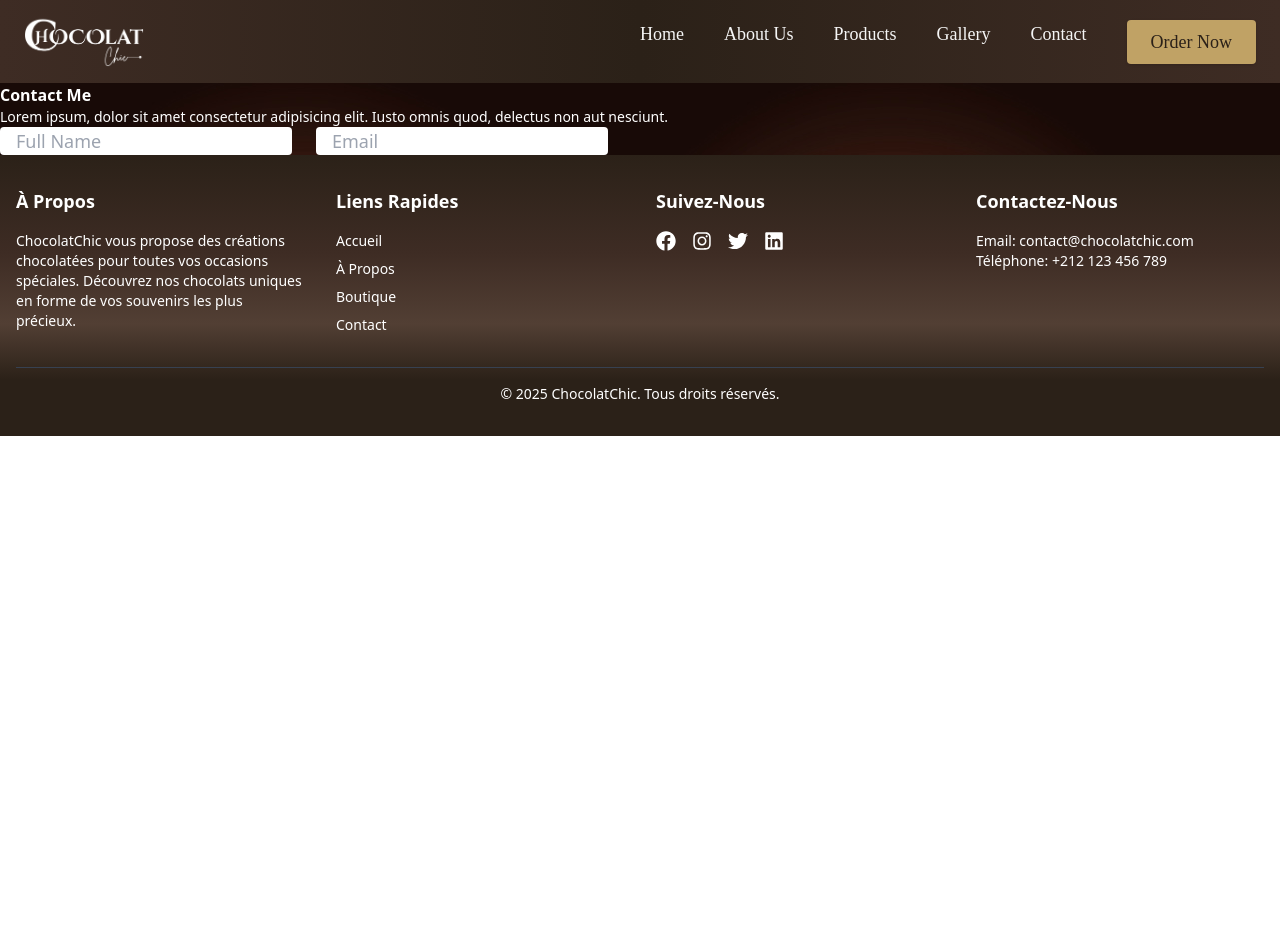
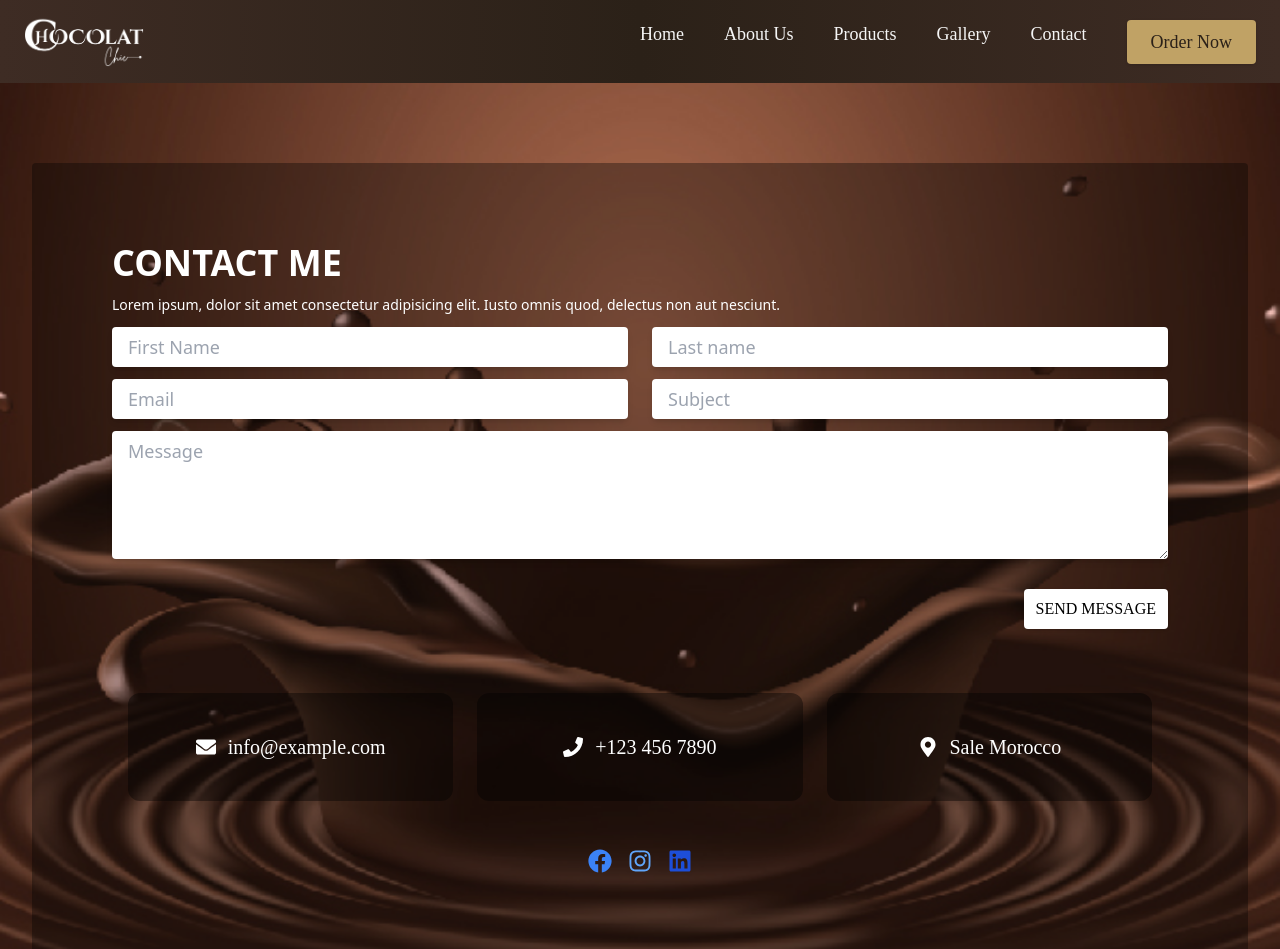
Before and after one commit to SoufianeRefaiCoding/Chocolat_chic, a Next.js app: page /contact in a window 1280 px wide. Shown: the top 949 px of the page. Before the commit the page ends 800 px from the top, so only its background shows below. Built offline with nearby package versions, Linux system fonts and the light colour scheme.

Commit message:
update page contact

```diff
--- a/app/contact/ContactForm.jsx
+++ b/app/contact/ContactForm.jsx
@@ -3,12 +3,33 @@ return(
     <form action="">
         <div className="flex gap-6 my-3">
             <div className="w-1/2">
-            <input type="text" placeholder="Full Name" className="w-full text-lg px-4 py-1.5 rounded shadow-md outline-none" />
+            <input type="text" placeholder="First Name" className="w-full text-lg px-4 py-1.5 rounded shadow-md outline-none" />
             </div>
             <div className="w-1/2">
-            <input type="text" placeholder="Email" className="w-full text-lg px-4 py-1.5 rounded shadow-md outline-none" />
+            <input type="text" placeholder="Last name" className="w-full text-lg px-4 py-1.5 rounded shadow-md outline-none" />
             </div>
 
+        </div>
+        <div className="flex gap-6 my-3">
+            <div className="w-1/2">
+            <input type="Email" placeholder="Email" className="w-full text-lg px-4 py-1.5 rounded shadow-md outline-none" />
+            </div>
+            <div className="w-1/2">
+            <input type="Subject" placeholder="Subject" className="w-full text-lg px-4 py-1.5 rounded shadow-md outline-none" />
+            </div>
+
+        </div>
+        <div className=" my-3">
+        <textarea
+            placeholder="Message"
+
+            className="w-full text-lg px-4 py-1.5 rounded shadow-md outline-none min-h-32"
+          />
+        </div>
+        <div className="mt-6  flex justify-end">
+            <button type="submit" className="bg-white rounded text-black hover:text-white hover:bg-chocolate-700 transition-all ease-linear py-2 px-3 font-cinzel uppercase shadow">
+                send message
+            </button>
         </div>
     </form>
 )
--- a/app/contact/page.js
+++ b/app/contact/page.js
@@ -2,7 +2,8 @@
 import Footer from "@/components/Footer";
 import Header from "@/components/header";
 import { useState } from "react";
-import { FaPhoneAlt, FaEnvelope, FaMapMarkedAlt } from "react-icons/fa";
+import React from "react";
+import { FaEnvelope, FaPhone, FaMapMarkerAlt, FaFacebook, FaInstagram, FaLinkedin } from "react-icons/fa";
 import ContactForm from "./ContactForm";
 const Contact = () => {
 
@@ -10,44 +11,55 @@ const Contact = () => {
 
 
 
-  const contactInfo = [
-    {
-      icon: <FaPhoneAlt />,
-      title: "Phone",
-      description: "(+212) 691-425501",
-    },
-    {
-      icon: <FaEnvelope />,
-      title: "Email",
-      description: "example@example.com",
-    },
-    {
-      icon: <FaMapMarkedAlt />,
-      title: "Address",
-      description: "Morocco, Rabat Sale",
-    },
-  ];
+
 
   return (
     <>
-    <Header/>
+      <Header />
       <section
 
         className="bg-no-repeat bg-cover bg-bottom py-20"
         style={{ backgroundImage: "url('/assets/choco-01.jpg')" }}
       >
 
-      <div className="container mx-auto p-20 bg-black bg-opacity-35 rounded">
-        <h1 className="text-white text-6xl font-bold mb-3 uppercase">Contact Me</h1>
+        <div className="  p-20 bg-black bg-opacity-35 rounded mx-8">
+          <h1 className="text-white text-4xl font-bold mb-3 uppercase">Contact Me</h1>
           <p className="text-sm text-white w-full max-w-[750px]">
             Lorem ipsum, dolor sit amet consectetur adipisicing elit. Iusto omnis quod, delectus non aut nesciunt.
           </p>
-        <ContactForm/>
+          <ContactForm />
+          {/* Contact Info */}
+          <section className="grid grid-cols-1 md:grid-cols-3 gap-6 mt-12 p-4 rounded-lg">
+            <div className="flex items-center justify-center space-x-3 bg-black bg-opacity-40 px-8 py-10 rounded-xl">
+              <FaEnvelope className="text-xl text-white" />
+              <span className="text-xl text-white font-cinzel ">info@example.com</span>
+            </div>
+            <div className="flex items-center justify-center space-x-3 bg-black bg-opacity-40 px-8 py-10 rounded-xl">
+              <FaPhone className="text-xl text-white" />
+              <span className="text-xl text-white font-cinzel">+123 456 7890</span>
+            </div>
+            <div className="flex items-center justify-center space-x-3 bg-black bg-opacity-40 px-8 py-10 rounded-xl">
+              <FaMapMarkerAlt className="text-xl text-white" />
+              <span className="text-xl text-white font-cinzel">Sale Morocco</span>
+            </div>
+          </section>
+          <section className="flex justify-center mt-8 space-x-4">
+        <a href="#" className="text-blue-500 hover:text-blue-600">
+          <FaFacebook size={24} />
+        </a>
+        <a href="#" className="text-blue-400 hover:text-blue-500">
+          <FaInstagram size={24} />
+        </a>
+        <a href="#" className="text-blue-700 hover:text-blue-800">
+          <FaLinkedin size={24} />
+        </a>
+      </section>
+
         </div>
 
 
       </section>
-    <Footer/>
+      <Footer />
     </>
   );
 };
--- a/components/aboutusSection.jsx
+++ b/components/aboutusSection.jsx
@@ -10,7 +10,7 @@ import noisette from "@/public/assets/noisette.png";
 
 const AboutUsSection = () => {
     return (
-        <div className="bg-[radial-gradient(closest-side,_#2B2118,_#3E2C24)] py-16">
+        <div className="bg-[radial-gradient(closest-side,_#2B2118,_#3E2C24)] py-16" id="about-us">
             <div className="max-w-7xl mx-auto flex flex-col lg:flex-row items-center gap-12 px-4 lg:px-16">
                 {/* Left Section: Text */}
                 <motion.div
--- a/components/header.js
+++ b/components/header.js
@@ -40,13 +40,13 @@ const Header = () => {
             Home
           </Link>
           <Link
-            href="/about"
+            href="/#about-us"
             className={activeLink === "/about" ? "activeLink" : "hover:text-gold"}
           >
             About Us
           </Link>
           <Link
-            href="/products"
+            href="/#products"
             className={activeLink === "/products" ? "activeLink" : "hover:text-gold"}
           >
             Products
--- a/components/products.js
+++ b/components/products.js
@@ -37,7 +37,7 @@ const products = [
 
 const ProductSection = () => {
     return (
-        <div className="bg-[radial-gradient(closest-side,_#2B2118,_#3E2C24)] py-16">
+        <div className="bg-[radial-gradient(closest-side,_#2B2118,_#3E2C24)] py-16" id="products">
             {/* Section Title */}
             <div className="text-center mb-12">
                 <motion.h2
--- a/tailwind.config.js
+++ b/tailwind.config.js
@@ -3,6 +3,7 @@ export default {
   content: [
     "./pages/**/*.{js,ts,jsx,tsx}", // Include all pages
     "./components/**/*.{js,ts,jsx,tsx}", // Include all components
+     "./app/**/*.{js,ts,jsx,tsx}"
   ],
   theme: {
     extend: {
```
Lines whose indentation alone changed are shown as unchanged.
